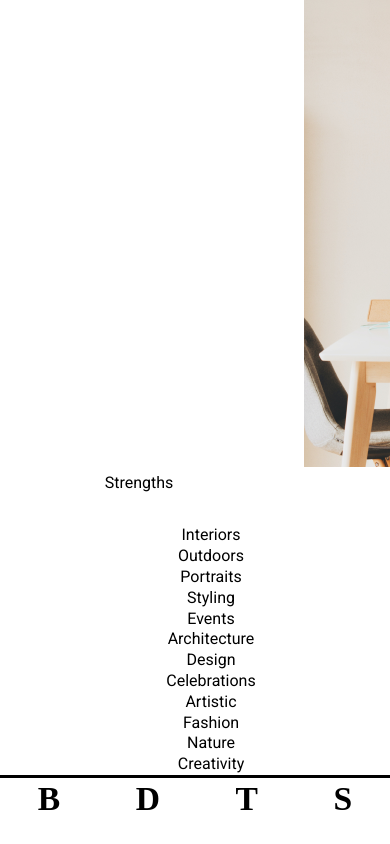
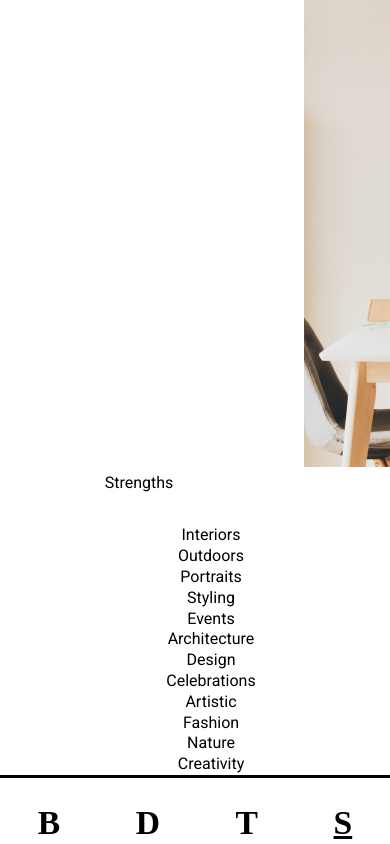
Before and after one commit to romirov/otus-css-omirov, a plain HTML site: page index.html in a window 390 px wide. Shown: the part 3956-4800 px from the top of the page. Before the commit the page ends 4776 px from the top, so only its background shows below. Drawn offline with Linux system fonts and the light colour scheme.

Commit message:
completed 5 section for obile

```diff
--- a/index.html
+++ b/index.html
@@ -171,7 +171,7 @@
             <p><strong>B</strong></p>
             <p><strong>D</strong></p>
             <p><strong>T</strong></p>
-            <p><strong>S</strong></p>
+            <p class="item"><strong>S</strong></p>
         </footer>
     </section>
 </body>
--- a/styles/style.css
+++ b/styles/style.css
@@ -614,10 +614,6 @@ body {
     display: none;
    }
 
-   .strong-points {
-
-  }
-
   .strong-points-list{
     padding-left: 2rem;
   }
@@ -655,7 +651,11 @@ body {
     font-size: 2.1rem;
     line-height: 2.6rem;
     font-weight: 400;
-    vertical-align: middle;
+    padding-top: 1.5rem;
+  }
+
+  .item{
+    text-decoration: underline;
   }
 
   .delimiter{
@@ -665,9 +665,4 @@ body {
     margin: 0;
     background-color: #000000;
   }
-
-  .strong-footer-alfabet{
-
-  }
-
 }
```
